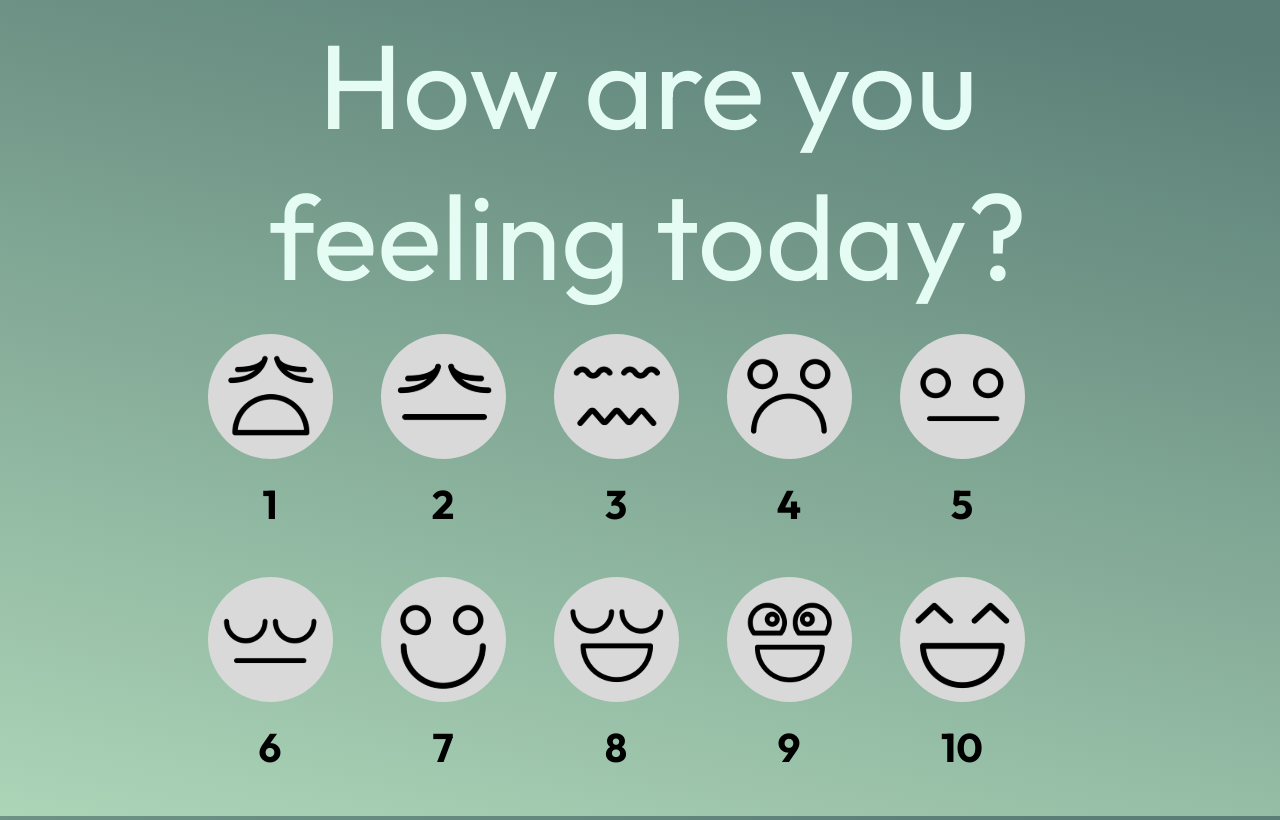
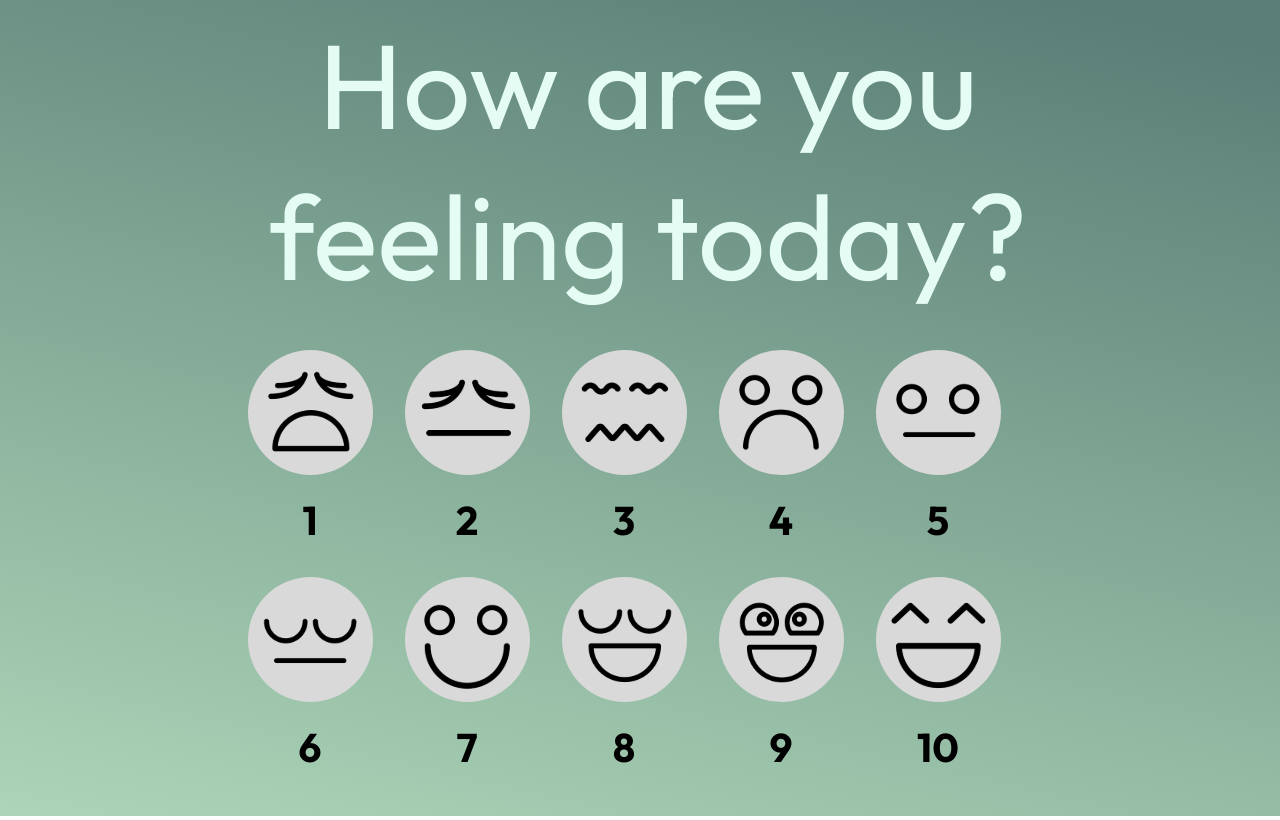
Before and after one commit to srikar-eranky/project-cognitio, a Next.js app in the folder client/: page /rating in a window 1280 px wide. Built offline with nearby package versions, Linux system fonts and the light colour scheme.

Commit message:
fix emoji active state toggle bug

```diff
--- a/client/next.config.js
+++ b/client/next.config.js
@@ -1,4 +1,4 @@
 /** @type {import('next').NextConfig} */
-const nextConfig = {}
+const nextConfig = {};
 
-module.exports = nextConfig
+module.exports = nextConfig;
--- a/client/src/app/components/Emoji/emoji.js
+++ b/client/src/app/components/Emoji/emoji.js
@@ -1,5 +1,3 @@
-"use client";
-import { useState, useEffect } from "react";
 import styles from "./emoji.module.css";
 import Image from "next/image";
 import rating1 from ".//ratingFaces/rating1.svg";
@@ -13,52 +11,60 @@ import rating8 from ".//ratingFaces/rating8.svg";
 import rating9 from ".//ratingFaces/rating9.svg";
 import rating10 from ".//ratingFaces/rating10.svg";
 
-const faces = [
+export const faces = [
   {
     face: styles.face1,
     hover: styles.hover1,
+    active: styles.active,
   },
   {
     face: styles.face2,
     hover: styles.hover2,
+    active: styles.active,
   },
   {
     face: styles.face3,
     hover: styles.hover3,
+    active: styles.active,
   },
   {
     face: styles.face4,
     hover: styles.hover4,
+    active: styles.active,
   },
   {
     face: styles.face5,
     hover: styles.hover5,
+    active: styles.active,
   },
   {
     face: styles.face6,
     hover: styles.hover6,
+    active: styles.active,
   },
   {
     face: styles.face7,
     hover: styles.hover7,
+    active: styles.active,
   },
   {
     face: styles.face8,
     hover: styles.hover8,
+    active: styles.active,
   },
   {
     face: styles.face9,
     hover: styles.hover9,
+    active: styles.active,
   },
   {
     face: styles.face10,
     hover: styles.hover10,
+    active: styles.active,
   },
 ];
 
-function Emoji({ rating }) {
-  const [activeEmoji, setActiveEmoji] = useState(Array(10).fill(false));
-
+function Emoji({ rating, isActive, onClick }) {
   const getRatingSrc = () => {
     switch (rating) {
       case 1:
@@ -84,24 +90,11 @@ function Emoji({ rating }) {
     }
   };
 
-  const handleEmojiClick = (index) => {
-    const updatedEmoji = [...activeEmoji];
-    updatedEmoji[index] = !updatedEmoji[index];
-    console.log(updatedEmoji);
-    setActiveEmoji(updatedEmoji);
-  };
-
-  const { face, hover } = faces[rating - 1];
-  const isActive = activeEmoji[rating - 1];
-
+  const { face, hover, active } = faces[rating - 1];
   return (
-    // <div
-    //   className={`${styles.circle} ${isActive ? hover : ""}`}
-    //   onClick={() => handleEmojiClick(rating - 1)}
-    // >
     <div
-      className={`${styles.circle} ${isActive ? styles.active : hover}`}
-      onClick={() => handleEmojiClick(rating - 1)}
+      className={`${styles.circle} ${isActive ? active : hover}`}
+      onClick={() => onClick(rating)}
     >
       <Image src={getRatingSrc()} alt="Rating face" className={face} />
     </div>
--- a/client/src/app/rating/page.js
+++ b/client/src/app/rating/page.js
@@ -1,7 +1,16 @@
+"use client";
 import styles from "./page.module.css";
 import Emoji from "../components/Emoji/emoji";
+import { useState } from "react";
+import { faces } from "../components/Emoji/emoji";
 
 function RatingGreeting() {
+  const [activeRating, setActiveRating] = useState(null);
+
+  const handleEmojiClick = (rating) => {
+    setActiveRating(rating === activeRating ? null : rating);
+  };
+
   return (
     <>
       <style js="true" global="true">
@@ -16,50 +25,29 @@ function RatingGreeting() {
       </div>
 
       <div className={styles.ratingContainer}>
-        <div className={styles.emojiRow}>
-          <div className={styles.emojiContainer}>
-            <Emoji rating={1} />
-            <span>1</span>
-          </div>
-          <div className={styles.emojiContainer}>
-            <Emoji rating={2} />
-            <span>2</span>
-          </div>
-          <div className={styles.emojiContainer}>
-            <Emoji rating={3} />
-            <span>3</span>
-          </div>
-          <div className={styles.emojiContainer}>
-            <Emoji rating={4} />
-            <span>4</span>
-          </div>
-          <div className={styles.emojiContainer}>
-            <Emoji rating={5} />
-            <span>5</span>
-          </div>
+        <div className={`${styles.emojiRow} ${styles.topRow}`}>
+          {faces.slice(0, 5).map((face, index) => (
+            <div className={styles.emojiContainer} key={index}>
+              <Emoji
+                rating={index + 1}
+                isActive={index + 1 === activeRating}
+                onClick={handleEmojiClick}
+              />
+              <span>{index + 1}</span>
+            </div>
+          ))}
         </div>
-
-        <div className={styles.emojiRow}>
-          <div className={styles.emojiContainer}>
-            <Emoji rating={6} />
-            <span>6</span>
-          </div>
-          <div className={styles.emojiContainer}>
-            <Emoji rating={7} />
-            <span>7</span>
-          </div>
-          <div className={styles.emojiContainer}>
-            <Emoji rating={8} />
-            <span>8</span>
-          </div>
-          <div className={styles.emojiContainer}>
-            <Emoji rating={9} />
-            <span>9</span>
-          </div>
-          <div className={styles.emojiContainer}>
-            <Emoji rating={10} />
-            <span>10</span>
-          </div>
+        <div className={`${styles.emojiRow} ${styles.bottomRow}`}>
+          {faces.slice(5).map((face, index) => (
+            <div className={styles.emojiContainer} key={index + 5}>
+              <Emoji
+                rating={index + 6}
+                isActive={index + 6 === activeRating}
+                onClick={handleEmojiClick}
+              />
+              <span>{index + 6}</span>
+            </div>
+          ))}
         </div>
       </div>
     </>
--- a/client/src/app/rating/page.module.css
+++ b/client/src/app/rating/page.module.css
@@ -4,7 +4,7 @@
   justify-content: center;
   align-items: center;
   height: 38vh;
-  margin-bottom: 1.4rem;
+  margin-bottom: 2.4rem;
 }
 
 .title {
@@ -29,8 +29,8 @@
 }
 
 .ratingContainer .emojiRow > * {
-  margin-right: 3rem;
-  margin-bottom: 3rem;
+  margin-right: 2rem;
+  margin-bottom: 2rem;
 }
 
 .emojiContainer {
```
